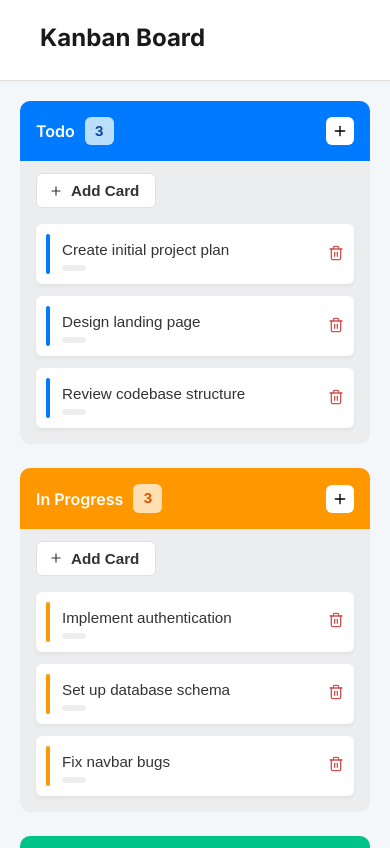
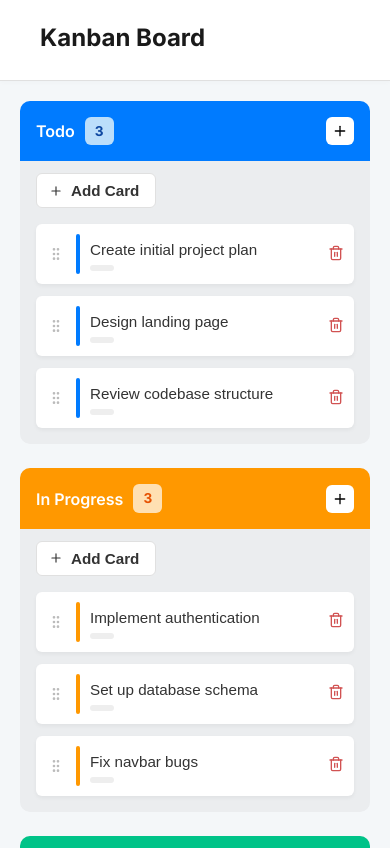
Before and after one commit to asifiliyas/ez-test-kanban, a React (Vite) app: page / in a window 390 px wide. Shown: the top 848 px of the page. Built offline with nearby package versions, Linux system fonts and the light colour scheme.

Commit message:
Fix: drag handle for mobile - scroll without moving cards, no text selection

```diff
--- a/src/components/KanbanBoard/Card.tsx
+++ b/src/components/KanbanBoard/Card.tsx
@@ -2,7 +2,7 @@ import React, { useState, useRef, useEffect } from 'react';
 import toast from 'react-hot-toast';
 import { useSortable } from '@dnd-kit/sortable';
 import { CSS } from '@dnd-kit/utilities';
-import { Trash2 } from 'lucide-react';
+import { Trash2, GripVertical } from 'lucide-react';
 import { Card as CardType } from '../../types/kanban';
 import { useKanbanStore } from '../../store/useKanbanStore';
 
@@ -136,11 +136,19 @@ export const Card: React.FC<CardProps> = ({ card }) => {
             <div
                 ref={setNodeRef}
                 style={style}
-                {...attributes}
-                {...listeners}
                 className={`kanban-card ${isEditing ? 'editing' : ''}`}
                 onClick={handleCardClick}
             >
+                {/* Drag handle - ONLY this area triggers drag */}
+                <div
+                    className="drag-handle"
+                    {...attributes}
+                    {...listeners}
+                    onClick={(e) => e.stopPropagation()}
+                >
+                    <GripVertical size={16} />
+                </div>
+
                 <div className={`card-indicator ${card.columnId}`} />
                 <div className="card-content">
                     <input
--- a/src/components/KanbanBoard/index.tsx
+++ b/src/components/KanbanBoard/index.tsx
@@ -42,8 +42,7 @@ export const KanbanBoard: React.FC = () => {
         }),
         useSensor(TouchSensor, {
             activationConstraint: {
-                delay: 250,
-                tolerance: 5,
+                distance: 8,
             }
         }),
         useSensor(KeyboardSensor, {
--- a/src/components/KanbanBoard/styles.css
+++ b/src/components/KanbanBoard/styles.css
@@ -152,14 +152,32 @@ body {
   box-shadow: 0 2px 4px rgba(0, 0, 0, 0.05);
   display: flex;
   align-items: center;
-  gap: 12px;
+  gap: 10px;
   position: relative;
+  -webkit-user-select: none;
+  user-select: none;
+}
+
+.drag-handle {
+  display: flex;
+  align-items: center;
+  justify-content: center;
+  flex-shrink: 0;
+  width: 20px;
+  color: #bbb;
   cursor: grab;
   touch-action: none;
   -webkit-user-select: none;
-  /* Safari / iOS */
   user-select: none;
-  /* Prevent text selection during drag */
+}
+
+.drag-handle:active {
+  cursor: grabbing;
+  color: #888;
+}
+
+.kanban-card:hover .drag-handle {
+  color: #999;
 }
 
 .kanban-card:hover {
```
